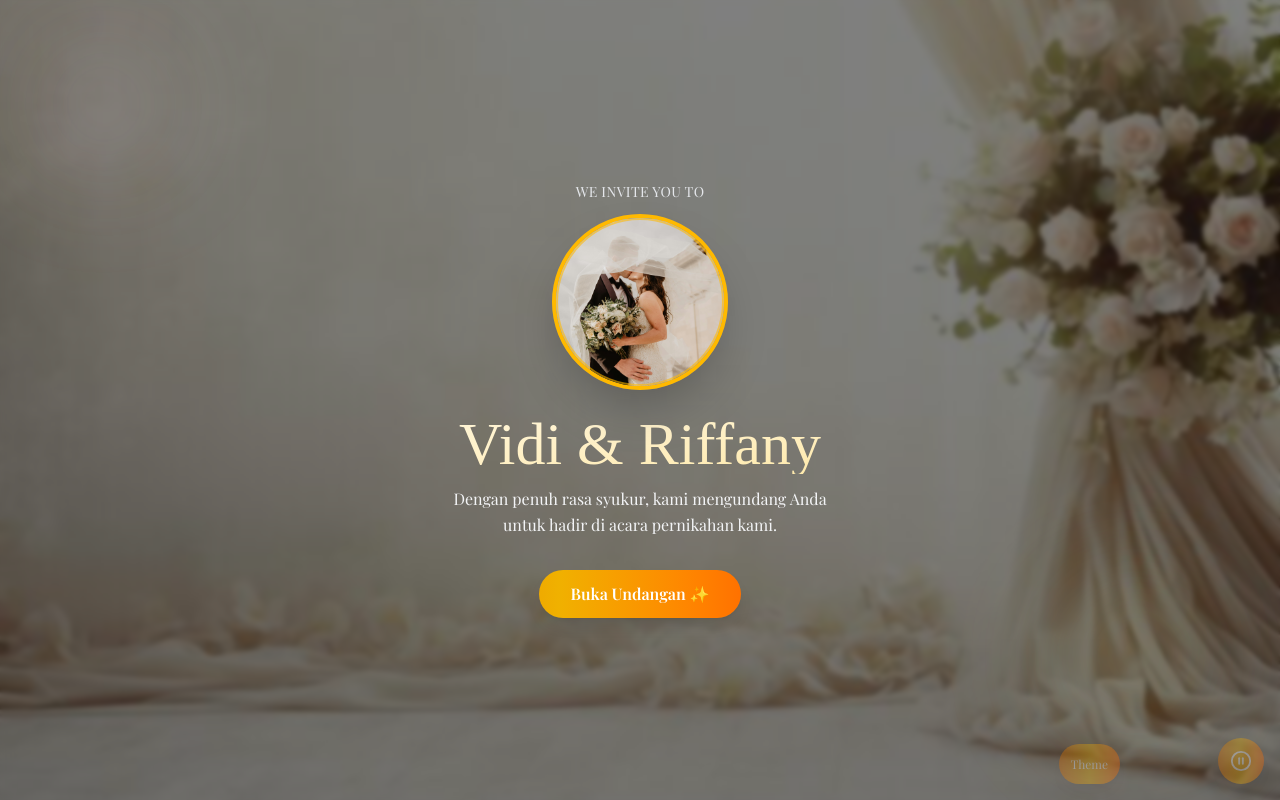
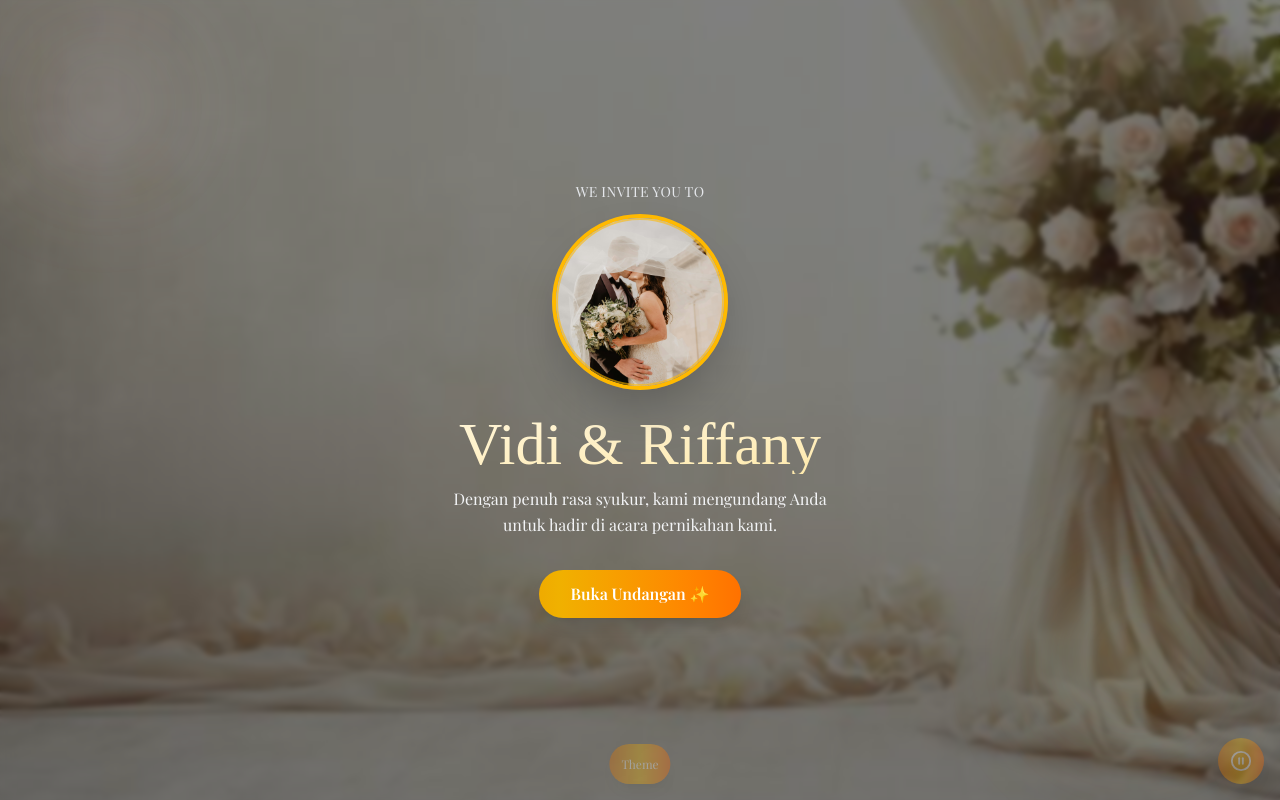
Before and after one commit to DylanAvillaSa/undangan-digital, a Next.js app: page /template-undangan/template-4 in a window 1280 px wide. Built offline with nearby package versions, Linux system fonts and the light colour scheme; a web font is replaced by a local one.

Commit message:
memodifikasi switcher jadi ada ditengah diseluruh device

```diff
--- a/src/app/template-undangan/template-4/page.js
+++ b/src/app/template-undangan/template-4/page.js
@@ -209,15 +209,15 @@ export default function GoldTemplate() {
       />
 
       {/* Floating controls: audio, theme, dark */}
-      <div className='fixed z-50 bottom-4 right-4 flex flex-col gap-3 items-end'>
-        {/* ===== Musik Toggle ===== */}
+      {/* ===== Musik Toggle (kanan bawah) ===== */}
+      <div className='fixed z-50 bottom-4 right-4'>
         <motion.button
           whileHover={{ scale: 1.1, rotate: 5 }}
           whileTap={{ scale: 0.9 }}
           onClick={toggleAudio}
           className={`p-3 rounded-full shadow-lg ${
             T.cta
-          } text-white flex items-center justify-center absolute bottom-0 group ${
+          } text-white flex items-center justify-center group ${
             isPlaying && "opacity-35"
           }`}
           aria-label='Toggle Music'>
@@ -227,13 +227,15 @@ export default function GoldTemplate() {
             {isPlaying ? "Pause Music" : "Play Music"}
           </span>
         </motion.button>
+      </div>
 
-        {/* ===== Switcher ===== */}
+      {/* ===== Switcher (tengah bawah) ===== */}
+      <div className='fixed z-50 bottom-4 left-1/2 -translate-x-1/2'>
         <div
           className={`p-3 rounded-full shadow-lg text-xs ${T.cta}
-             text-white flex items-center justify-center relative  -left-[9rem] ${
-               switcher ? "hidden" : "opacity-35"
-             } group`}
+      text-white flex items-center justify-center ${
+        switcher ? "hidden" : "opacity-35"
+      } group`}
           onClick={() => setSwitcher(!switcher)}>
           Theme
         </div>
```
